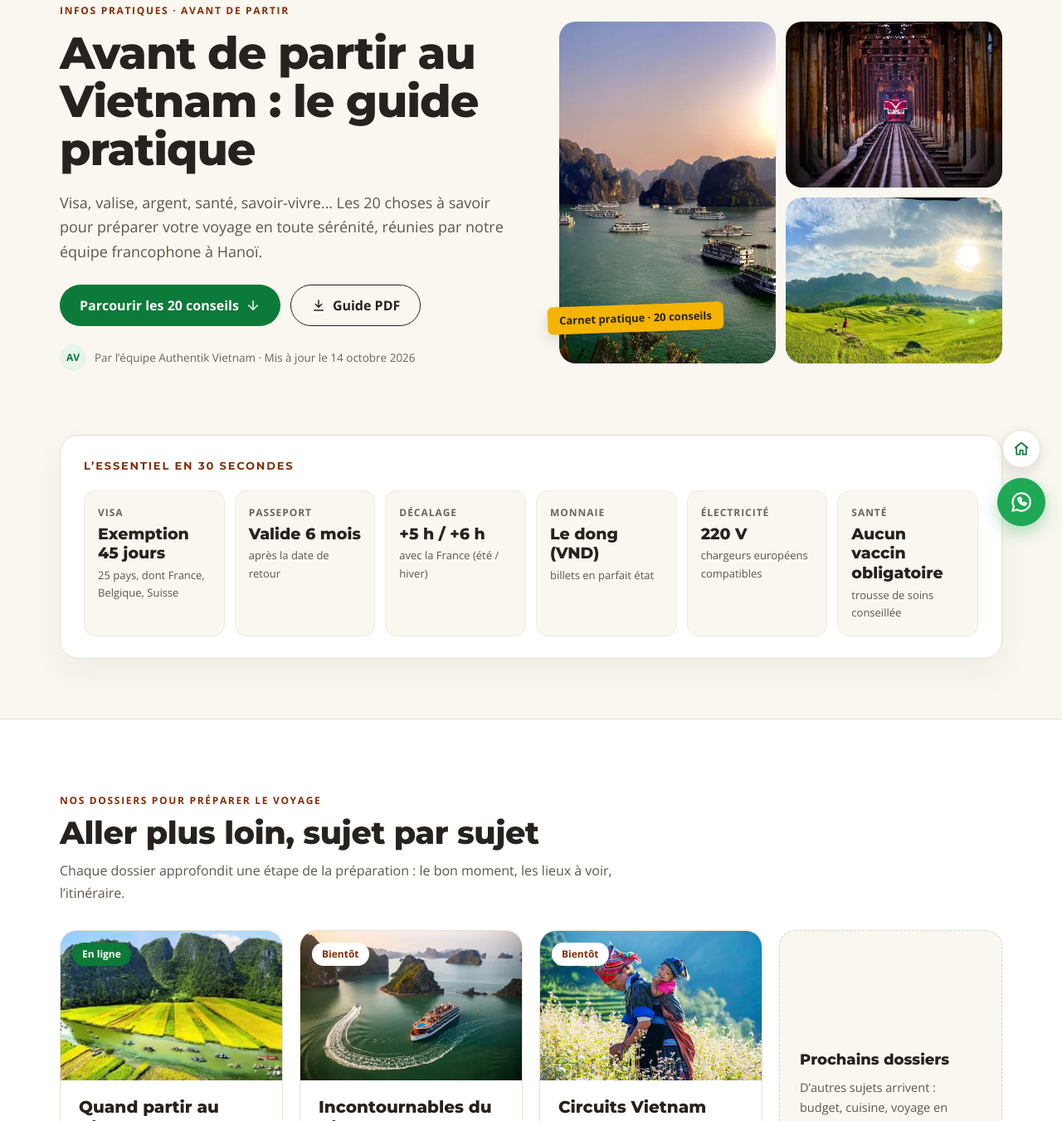
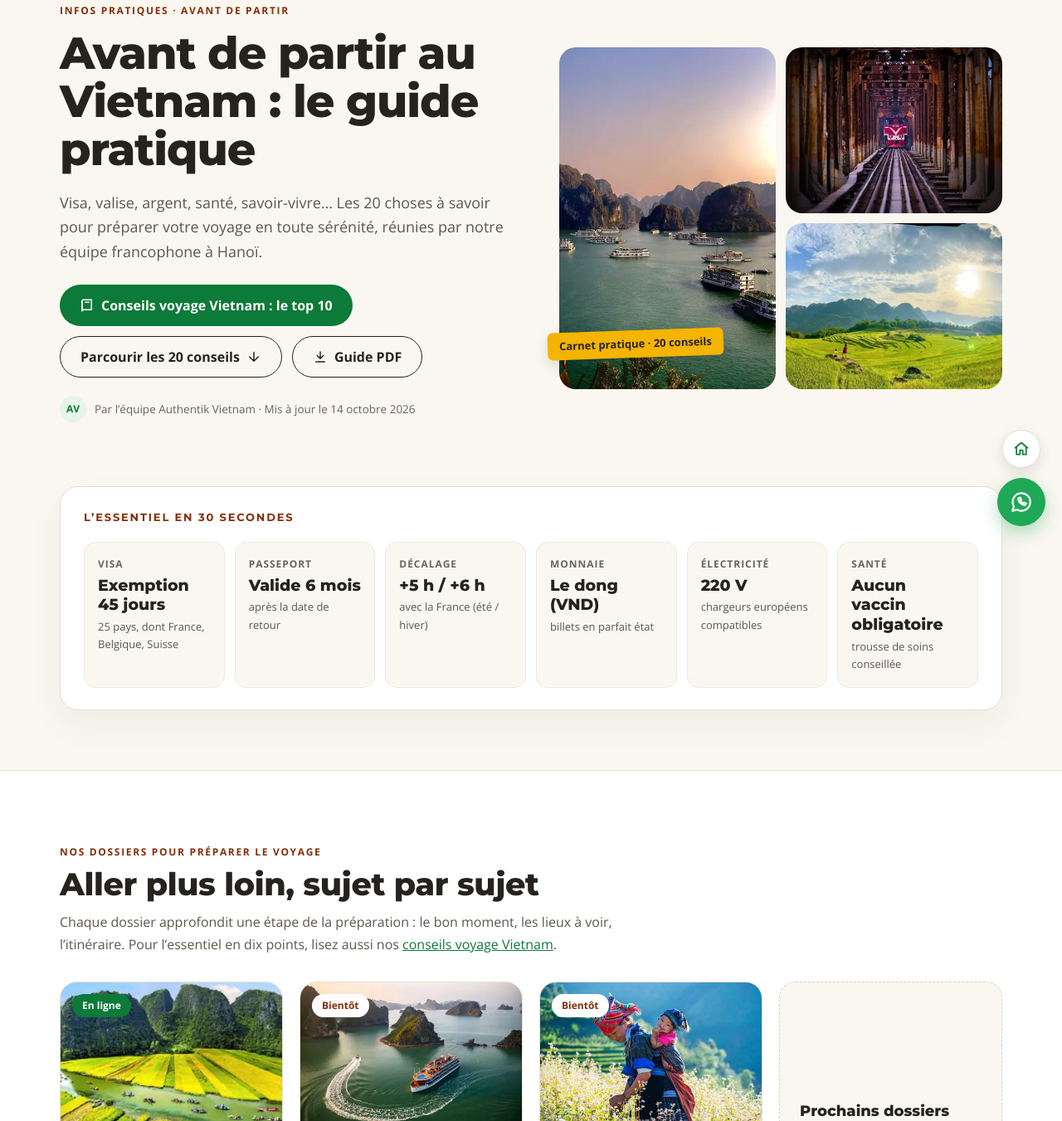
Before and after one commit to haianhvu-at/authentikvietnam, a plain HTML site: page index.html in a window 1280 px wide. Shown: the part 146-1497 px from the top of the page at 83% size. Drawn offline with nearby package versions, Linux system fonts and the light colour scheme.

Commit message:
Hub : bouton vers l'article clé « Conseils voyage Vietnam : le top 10 »

```diff
--- a/index.html
+++ b/index.html
@@ -538,7 +538,10 @@
       <h1 id="titre">Avant de partir au Vietnam&#160;: le guide pratique</h1>
       <p class="hero__intro">Visa, valise, argent, santé, savoir-vivre… Les 20 choses à savoir pour préparer votre voyage en toute sérénité, réunies par notre équipe francophone à Hanoï.</p>
       <div class="hero__ctas">
-        <a class="btn btn--primary" href="#guide">Parcourir les 20 conseils
+        <!-- Article de référence sur authentikvietnam.com pour le mot-clé « conseil voyage Vietnam » -->
+        <a class="btn btn--primary" href="https://authentikvietnam.com/top-10-conseils-astuces-reussir-voyage-au-vietnam" target="_blank" rel="noopener">
+          <svg width="18" height="18" viewBox="0 0 24 24" fill="none" stroke="currentColor" stroke-width="2" stroke-linecap="round" stroke-linejoin="round" aria-hidden="true"><path d="M4 5a2 2 0 0 1 2-2h13v16H6a2 2 0 0 0-2 2z"/><path d="M4 21V5M9 7h6"/></svg>Conseils voyage Vietnam : le top 10</a>
+        <a class="btn btn--outline" href="#guide">Parcourir les 20 conseils
           <svg width="18" height="18" viewBox="0 0 24 24" fill="none" stroke="currentColor" stroke-width="2" stroke-linecap="round" stroke-linejoin="round" aria-hidden="true"><path d="M12 5v14M5 12l7 7 7-7"/></svg></a>
         <a class="btn btn--outline" href="assets/pdf/avant-de-partir-au-vietnam-authentik.pdf" download type="application/pdf">
           <svg width="18" height="18" viewBox="0 0 24 24" fill="none" stroke="currentColor" stroke-width="2" stroke-linecap="round" stroke-linejoin="round" aria-hidden="true"><path d="M12 4v11M7 10l5 5 5-5M5 20h14"/></svg>Guide PDF <span class="sr-only">(4,6 Mo)</span></a>
@@ -578,7 +581,7 @@
   <div class="wrap">
     <p class="eyebrow">Nos dossiers pour préparer le voyage</p>
     <h2 id="dossiers-t" class="h2">Aller plus loin, sujet par sujet</h2>
-    <p class="lead">Chaque dossier approfondit une étape de la préparation&#160;: le bon moment, les lieux à voir, l’itinéraire.</p>
+    <p class="lead">Chaque dossier approfondit une étape de la préparation&#160;: le bon moment, les lieux à voir, l’itinéraire. Pour l’essentiel en dix points, lisez aussi nos <a href="https://authentikvietnam.com/top-10-conseils-astuces-reussir-voyage-au-vietnam" target="_blank" rel="noopener">conseils voyage Vietnam</a>.</p>
     <div class="grid grid--gap20" style="--min:250px">
       <a class="dossier card-link" href="quand-partir-au-vietnam/">
         <div class="dossier__media">
```
